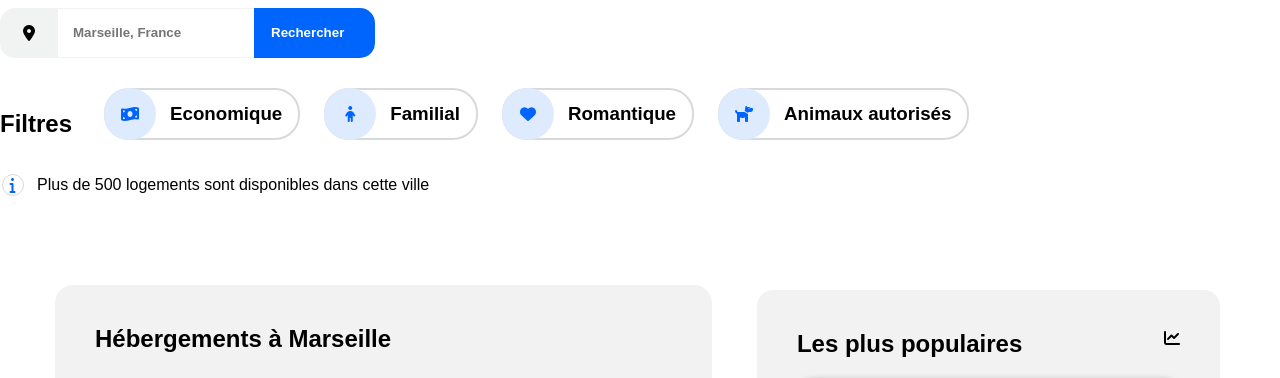
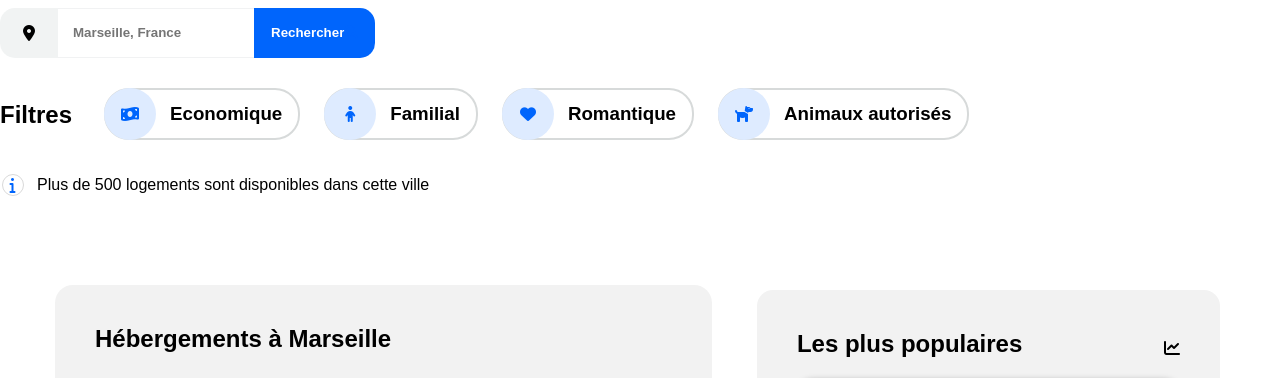
Before and after one commit to Korinne87/CorinneRoux_2_26102020, a plain HTML site: page Reservia.html in a window 1280 px wide. Shown: the part 204-582 px from the top of the page. Drawn offline with Linux system fonts and the light colour scheme; a web font is replaced by a local one.

Commit message:
chgt position filtre et fa-chart-line

```diff
--- a/style.css
+++ b/style.css
@@ -187,7 +187,7 @@ a
   text-align: center;
   margin-right: 32px;
   margin-bottom: 0px;
-  margin-top: 0px;
+  margin-top: -18px;
 
 }
 
@@ -407,7 +407,7 @@ margin-right: 40px;
 }
 .fa-chart-line
 {
-  padding-top: 20px;
+  padding-top: 30px;
   color: black;
 }
 #hbgtcolonne
```
